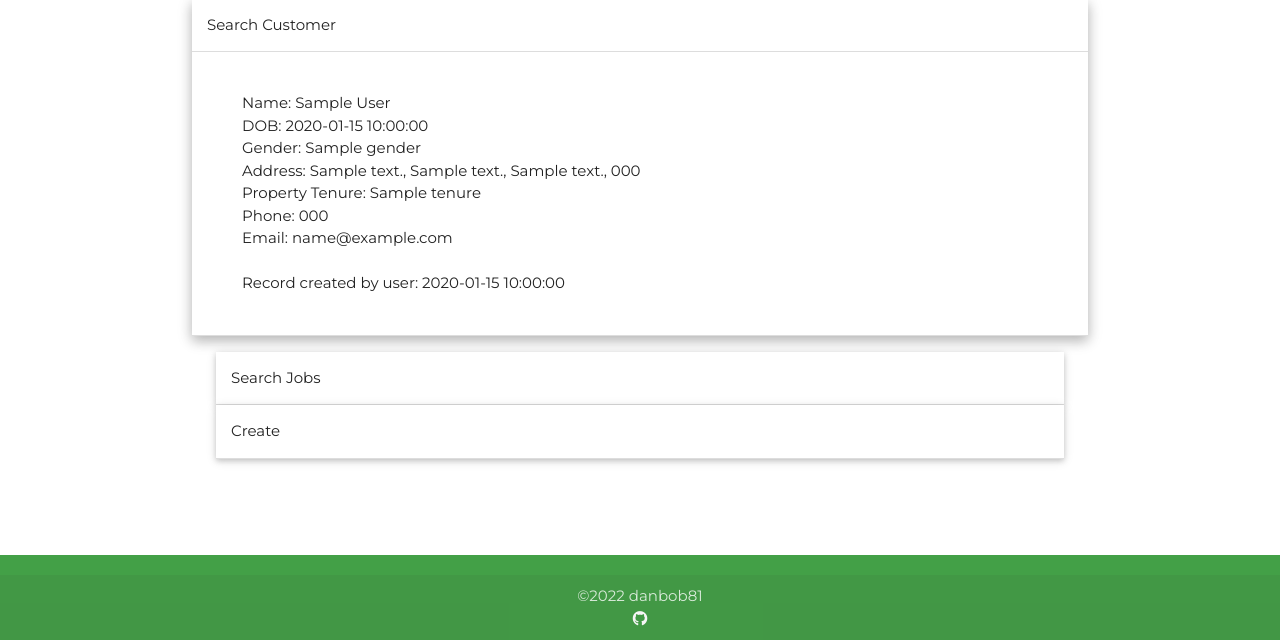
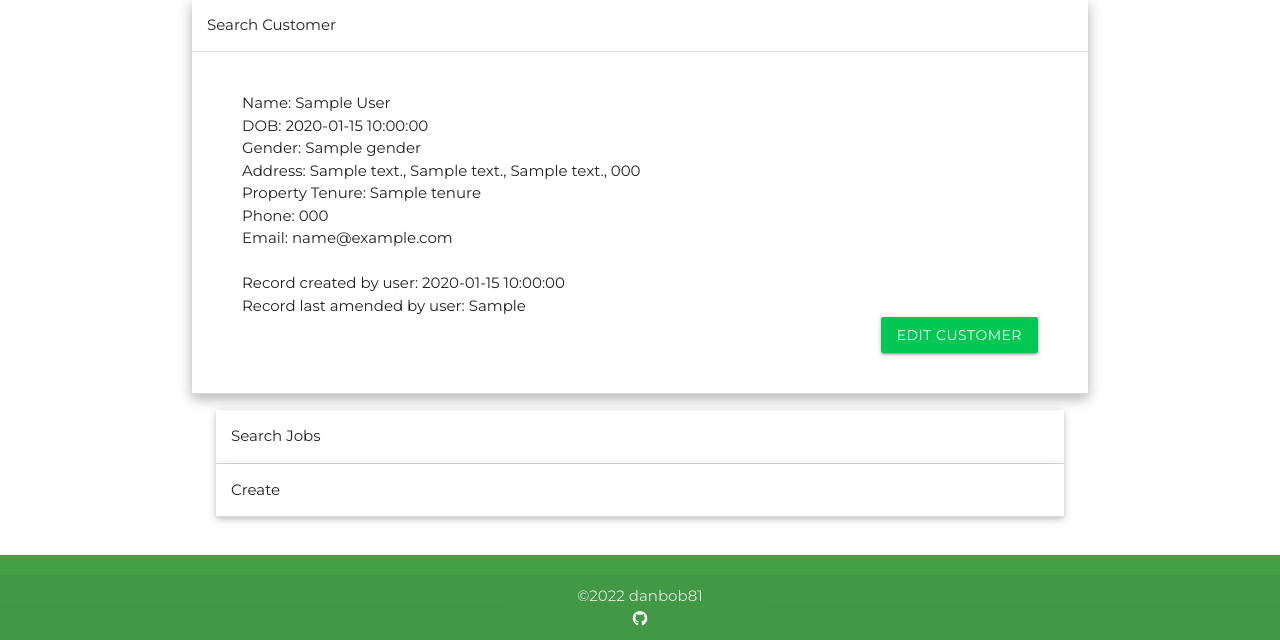
Before and after one commit to Danbob81/enabled, a Flask app: page /get_customers in a window 1280 px wide, after a click on "Search Customer". Shown: the part 160-800 px from the top of the page. Run offline with Flask 2, Linux system fonts and the light colour scheme; a database or web service that is not in the repository returns one stand-in record (values such as "Sample title"); some libraries are stand-ins or nearby versions.

Commit message:
create edit customer functionality

```diff
--- a/app.py
+++ b/app.py
@@ -151,7 +151,8 @@ def add_customer():
             "tenure": request.form.get("tenure"),
             "phone": request.form.get("phone"),
             "email": request.form.get("email"),
-            "created_by": session["user"]
+            "created_by": session["user"],
+            "amended_by": session["user"]
         }
         mongo.db.customers.insert_one(customer)
         flash("Customer Record Successfully Created")
@@ -160,6 +161,33 @@ def add_customer():
     return render_template("account.html")
 
 
+@app.route("/edit_customer/<customer_id>", methods=["GET", "POST"])
+def edit_customer(customer_id):
+    """edit customer details"""
+    if request.method == "POST":
+        submit = {
+            "first_name": request.form.get("first_name"),
+            "last_name": request.form.get("last_name"),
+            "dob": request.form.get("dob"),
+            "gender": request.form.get("gender"),
+            "address_street": request.form.get("address_street"),
+            "address_city": request.form.get("address_city"),
+            "address_county": request.form.get("address_county"),
+            "postcode": request.form.get("postcode"),
+            "tenure": request.form.get("tenure"),
+            "phone": request.form.get("phone"),
+            "email": request.form.get("email"),
+            "amended_by": session["user"]
+        }
+        mongo.db.customers.update_one(
+            {"_id": ObjectId(customer_id)}, {"$set": submit})
+
+        flash("Customer Details Successfully Updated!")
+
+    customer = mongo.db.customers.find_one({"_id": ObjectId(customer_id)})
+    return render_template("edit_customer.html", customer=customer)
+
+
 if __name__ == "__main__":
     app.run(host=os.environ.get("IP"),
             port=int(os.environ.get("PORT")),
--- a/templates/account.html
+++ b/templates/account.html
@@ -11,12 +11,16 @@
       <ul class="collection">
         {% for customer in customers %}
           <li class="collection-item">
-            <div>Name:   {{ customer.first_name }} {{ customer.last_name }} <br>
-                 DOB: {{ customer.dob }} <br> Gender: {{ customer.gender }}<br>
-                 Address: {{ customer.address_street }}, {{ customer.address_city }}, {{ customer.address_county }},
-                          {{ customer.postcode }} <br> Property Tenure: {{ customer.tenure }} <br>
-                 Phone: {{ customer.phone }} <br> Email: {{ customer.email }} <br> <br>
-                 Record created by user: {{ customer.created_by }}
+            <div class="col s12 left-align">Name:   {{ customer.first_name }} {{ customer.last_name }} <br>
+                DOB: {{ customer.dob }} <br> Gender: {{ customer.gender }}<br>
+                Address: {{ customer.address_street }}, {{ customer.address_city }}, {{ customer.address_county }},
+                        {{ customer.postcode }} <br> Property Tenure: {{ customer.tenure }} <br>
+                Phone: {{ customer.phone }} <br> Email: {{ customer.email }} <br> <br>
+                Record created by user: {{ customer.created_by }} <br>
+                Record last amended by user: {{ customer.amended_by }}
+            </div>
+            <div class="col s12 right-align">
+              <a href="{{ url_for('edit_customer', customer_id=customer._id) }}" class="waves-effect waves-green btn green accent-4">Edit Customer</a>
             </div>
           </li>
         {% endfor %}
--- a/templates/create_user.html
+++ b/templates/create_user.html
@@ -44,12 +44,13 @@
             {% for employee in employees %}
               <li class="collection-item">
                 <div>Name: {{ employee.employee_name }} <a href="{{ url_for('edit_user', employee_id=employee._id) }}"
-                                                          class="secondary-content">Edit User</a>
+                                                          class="secondary-content waves-effect waves-green btn green accent-4">Edit User</a>
                   <br> Email: {{ employee.employee_email }}
                   {% if employee.employee_name|lower == 'admin'|lower %}
                     <br> Username: {{ employee.username }}
                   {% else %}
-                    <br> Username: {{ employee.username }} <a href="{{ url_for('delete_user', employee_id=employee._id) }}" class="secondary-content modal-trigger">Delete User</a>
+                    <br> Username: {{ employee.username }} <a href="{{ url_for('delete_user', employee_id=employee._id) }}"
+                                                              class="secondary-content modal-trigger waves-effect waves-green btn red accent-4">Delete User</a>
                   {% endif %}
                   <br> Password: (hidden)
                 </div>
```
Also changed, not shown: templates/edit_customer.html (added, +80 -0 lines).
